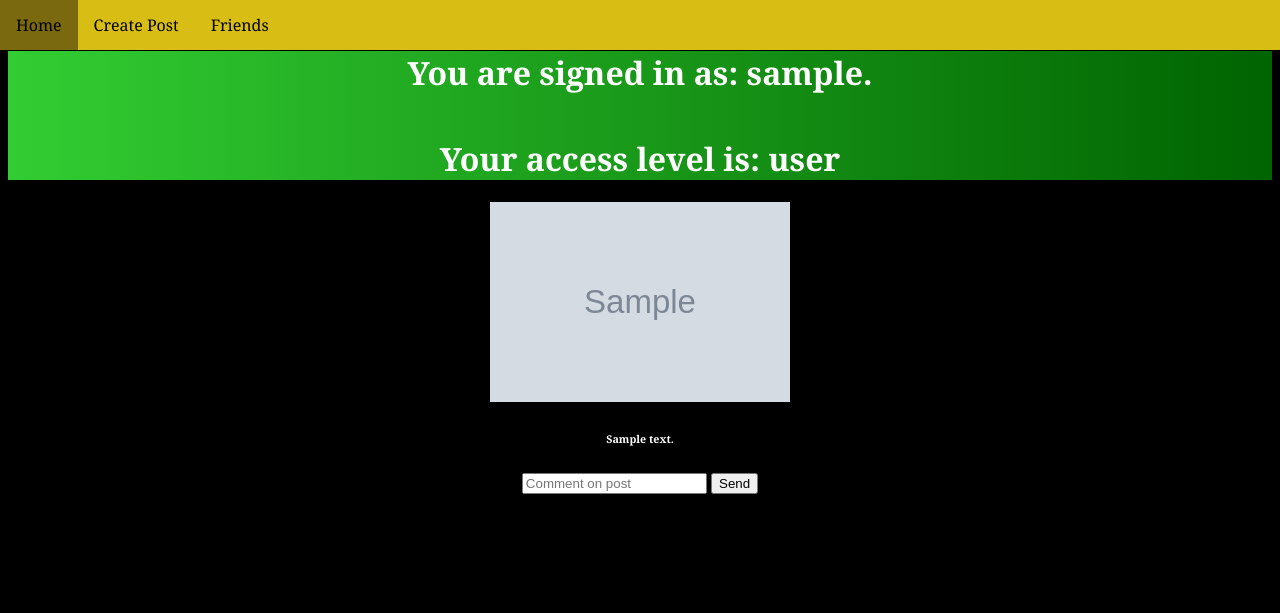
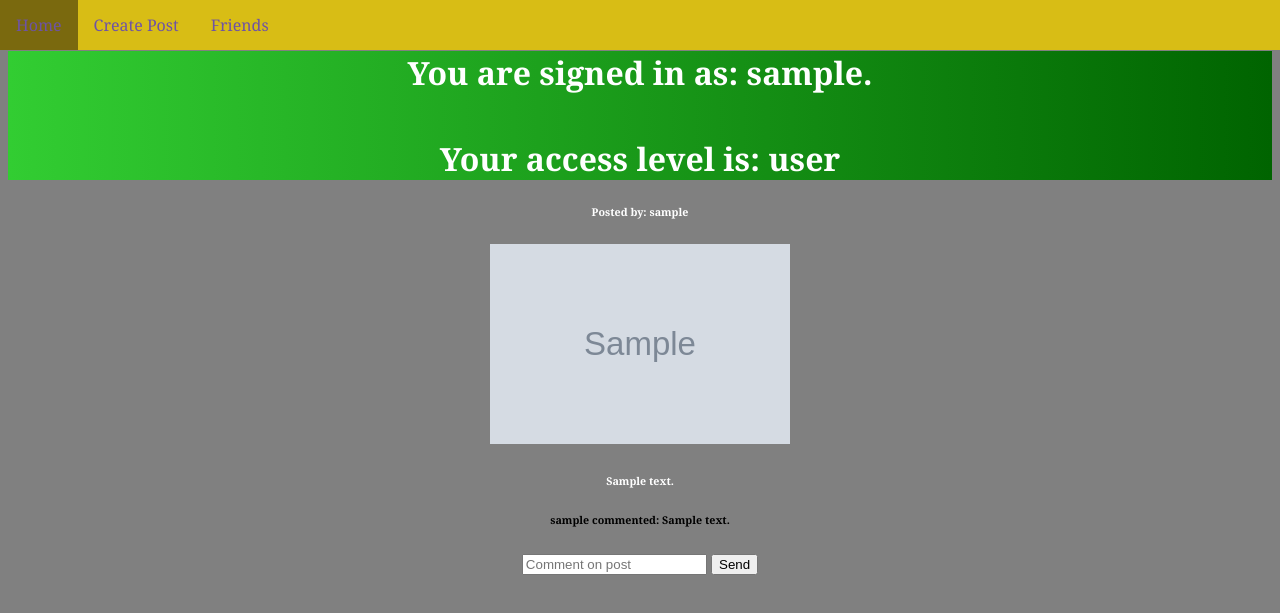
Before and after one commit to Dhrumil-Rana/Flask_QA, a Flask app: page /home in a window 1280 px wide. Shown: the top 613 px of the page. Run offline with Flask 2, Linux system fonts and the light colour scheme; the visitor is signed in with stand-in values (Sample User, id 1); tables that the repository leaves empty hold one stand-in row (values such as "Sample post"); grey boxes marked "Sample" are stand-in pictures.

Commit message:
changed background color to grey, added post commenting and display, CSS and html design needs redesign for posts,comments and so on

```diff
--- a/app.py
+++ b/app.py
@@ -127,11 +127,11 @@ def login():
             if user.role == 'U':
                 session['name']=request.form['username']
                 session['userlevel']="user"
-                return render_template('home.html', name=nameIN, userlevel='user')
+                return redirect(url_for('home'))
             else:
                 session['name']=request.form['username']
                 session['userlevel'] = 'admin'
-                return render_template('home.html', name=nameIN, userlevel='admin')
+                return redirect(url_for('home'))
         else:
             return render_template('login.html', info='Password incorrect.')
     else:
@@ -142,9 +142,21 @@ def login():
 def home():
     if request.method == 'GET':
         post = posts.query.all()
-        comment = comments.query.all()
+        commentlist = comments.query.all()
+        user = accounts.query.all()
 
-        return render_template('home.html',name=session.get('name'), userlevel=session.get('userlevel'), posts=post, comments=comment)
+        return render_template('home.html',name=session.get('name'), userlevel=session.get('userlevel'), posts=post, comments=commentlist,users=user)
+    if request.method =='POST':
+        post = posts.query.all()
+        commentlist = comments.query.all()
+        user = accounts.query.all()
+        userID = db.session.query(accounts.userID).filter_by(username=session.get('name')).first()
+        commenttext=request.form['comment_input']
+        postID=request.form['postID']
+        commentSEND = comments(textComment=commenttext, commenterID=userID, postID=postID)
+        db.session.add(commentSEND)
+        db.session.commit()
+        return redirect('home')
 # return a list of post and gian has to make a css file such that it will show in sequence
 
 
@@ -219,7 +231,7 @@ def addaccount():
     if request.method == 'GET':
         return render_template("addaccount.html", title="Add Account", name=session.get('name'),userlevel=session.get('userlevel'))
 
-
+#socketio events
 @socketio.on("joined")
 def handle_event_joined(data):
     #new room is a room which the user joins when they select a friend to receive messages from and send to
--- a/static/css/login.css
+++ b/static/css/login.css
@@ -1,6 +1,6 @@
 html{
     font-family: Georgia, serif;
-    background: black;
+    background: grey;
 }
 
 h1{
--- a/static/css/nav.css
+++ b/static/css/nav.css
@@ -16,7 +16,7 @@
 
 .bar ul li a{
     display: block;
-    color: #000000;
+    color: #6e53a6;
     text-align: center;
     padding: 14px 16px;
     text-decoration: none;
--- a/static/css/post.css
+++ b/static/css/post.css
@@ -1,6 +1,6 @@
 html{
     font-family: Georgia, serif;
-    background: black;
+    background: grey;
     color: #ffffff;
     text-align: center;
 }
--- a/templates/home.html
+++ b/templates/home.html
@@ -9,21 +9,37 @@
             You are signed in as: {{name}}.<br><br>
             Your access level is: {{userlevel}}
     </h1>
+    <div id="postlist" class="postlist">
     {% for post in posts %}
+        {% for user in users %}
+            {% if post.uID == user.userID %}
+                <center><h6><p style="color:white";>Posted by: {{user.username}}</p></h6></center>
+            {% endif %}
+        {% endfor %}
         <center><img src="{{ url_for('static', filename='upload/'+post.filename) }}" width="300" height="200"/></center>
         <center><h6><p style="color:white";>{{post.description}}</p></h6></center>
-        <center><form id="sendcomment" >
-            <input type="text" id="comment" placeholder="Comment on post">
+
+        <center><div id="commentlist"  class="commentlist">
+        {% for comment in comments %}
+            {% if comment.postID == post.postID %}
+                {% for user in users %}
+                    {% if comment.commenterID==user.userID %}
+                        <div class="comments"><h6><p>{{ user.username }} commented: {{ comment.textComment }}</p></h6></div>
+                    {% endif %}
+                {% endfor %}
+            {% endif %}
+        {% endfor %}
+        </div>
+        </center>
+
+        <center><form id="sendcomment" method="post" >
+            <input type="text" id="comment_input" name="comment_input" placeholder="Comment on post">
+            <input type="hidden" id="postID" name="postID" value="{{ post.postID }}">
             <button type="submit">Send</button>
         </form>
         </center>
         <br>
-
-        {% for comment in comments %}}
-            {% if comment.postID == post.postID %}
-                <p>comment.textComment</p>
-            {% endif %}
-        {% endfor %}
     {% endfor %}
+    </div>
 
 {% endblock %}
```
